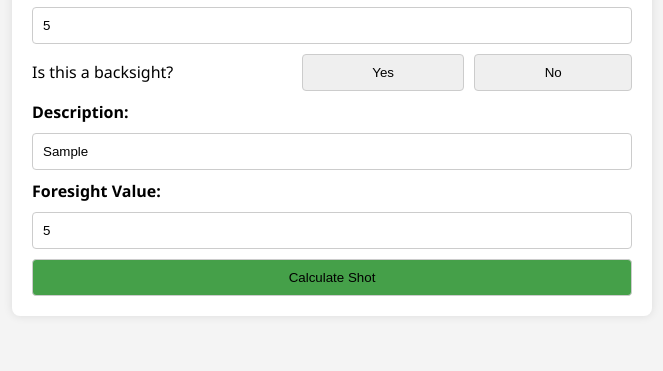
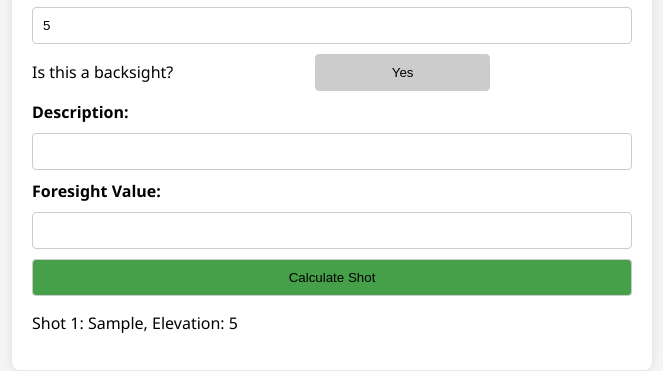
Before and after one commit to AlexETay7/Differential-Leveling-for-Civil-Engineers, a plain HTML site: page index.html in a window 1280 px wide. Both pictures are taken after typing "5", "Sample", "5" into the empty fields and a click on the button "Calculate Shot". Shown: the part 181-552 px from the top of the page, without its empty margins (308-971 px from the left). Drawn offline with Linux system fonts and the light colour scheme.

Commit message:
fixed buttons

```diff
--- a/index.html
+++ b/index.html
@@ -17,7 +17,6 @@
             <div class="backsight-container">
                 <p>Is this a backsight?</p>
                 <button type="button" id="yesButton" onclick="setBacksight(true)">Yes</button>
-                <button type="button" id="noButton" onclick="setBacksight(false)">No</button>
             </div>
 
             <label for="description">Description:</label>
--- a/leveling.js
+++ b/leveling.js
@@ -7,24 +7,19 @@
 let initialElevation;
 let currentHeightOfInstrument;
 let shotId = 1;
-let isBacksight = null;
+let isBacksight = false;
 
-function setBacksight(value) {
-    isBacksight = value;
+function toggleBacksight() {
+    isBacksight = !isBacksight;
     updateButtonStyles();
 }
 
 function updateButtonStyles() {
-    document.getElementById('yesButton').style.backgroundColor = isBacksight ? '#4caf50' : '#ccc';
-    document.getElementById('noButton').style.backgroundColor = isBacksight === false ? '#4caf50' : '#ccc';
+    let yesButton = document.getElementById('yesButton');
+    yesButton.style.backgroundColor = isBacksight ? '#4caf50' : '#ccc';
 }
 
 function calculateShot() {
-    if (isBacksight === null) {
-        alert('Please select "Yes" or "No" for backsight.');
-        return;
-    }
-
     // Get user inputs
     let initialElevationInput = document.getElementById('initialElevation').value.trim();
     let description = document.getElementById('description').value.trim();
@@ -51,7 +46,7 @@ function calculateShot() {
 
     // Display the current state
     let output = document.getElementById('output');
-    output.innerHTML += `<p>Shot ${shotId}: ${description}, Elevation: ${elevation}, HI: ${currentHeightOfInstrument}</p>`;
+    output.innerHTML += `<p>Shot ${shotId}: ${description}, Elevation: ${elevation}</p>`;
 
     // Increment shotId
     shotId++;
@@ -59,6 +54,5 @@ function calculateShot() {
     // Clear input fields
     document.getElementById('description').value = "";
     document.getElementById('foresight').value = "";
-    isBacksight = null;
     updateButtonStyles();
 }
```
